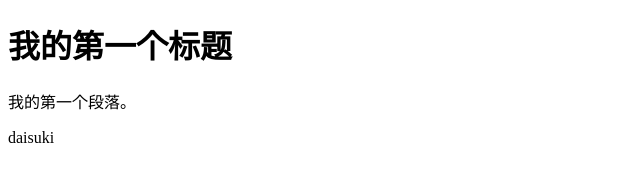
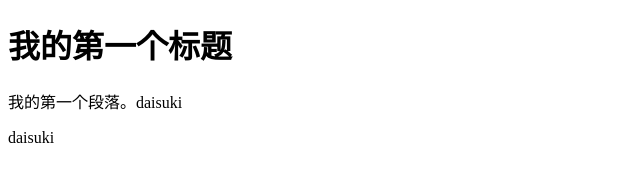
Before and after one commit to Zuiverloon/Zuiverloon.github.io, a plain HTML site: page index.html in a window 1280 px wide. Shown: the full height of the page, 0-640 px from the left. Drawn offline with Linux system fonts and the light colour scheme.

Commit message:
Update index.html

```diff
--- a/index.html
+++ b/index.html
@@ -6,7 +6,7 @@
 </head>
 <body>
     <h1>我的第一个标题</h1>
-    <p>我的第一个段落。</p>
+    <p>我的第一个段落。daisuki</p>
     <p>daisuki</p>
 </body>
 </html>
```
